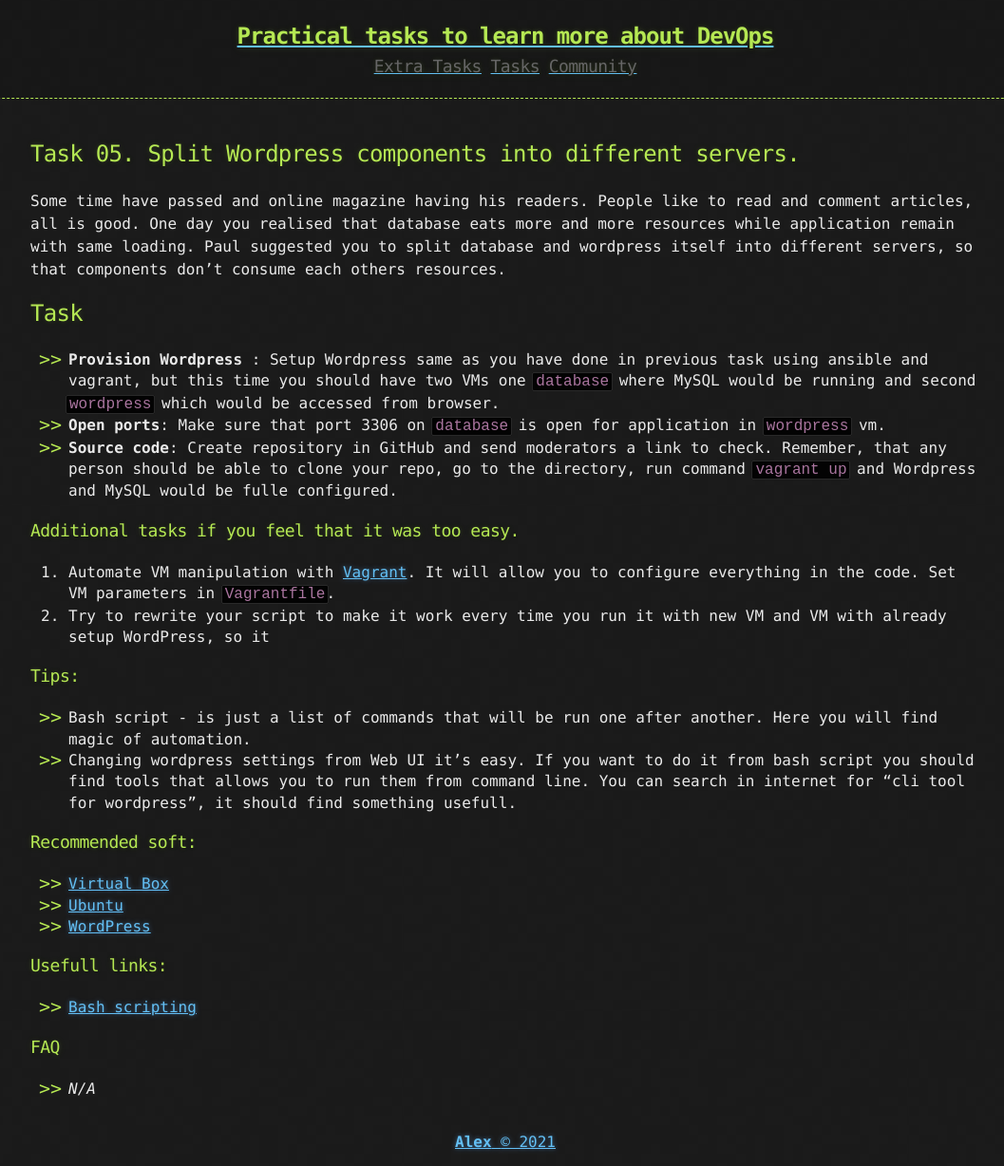
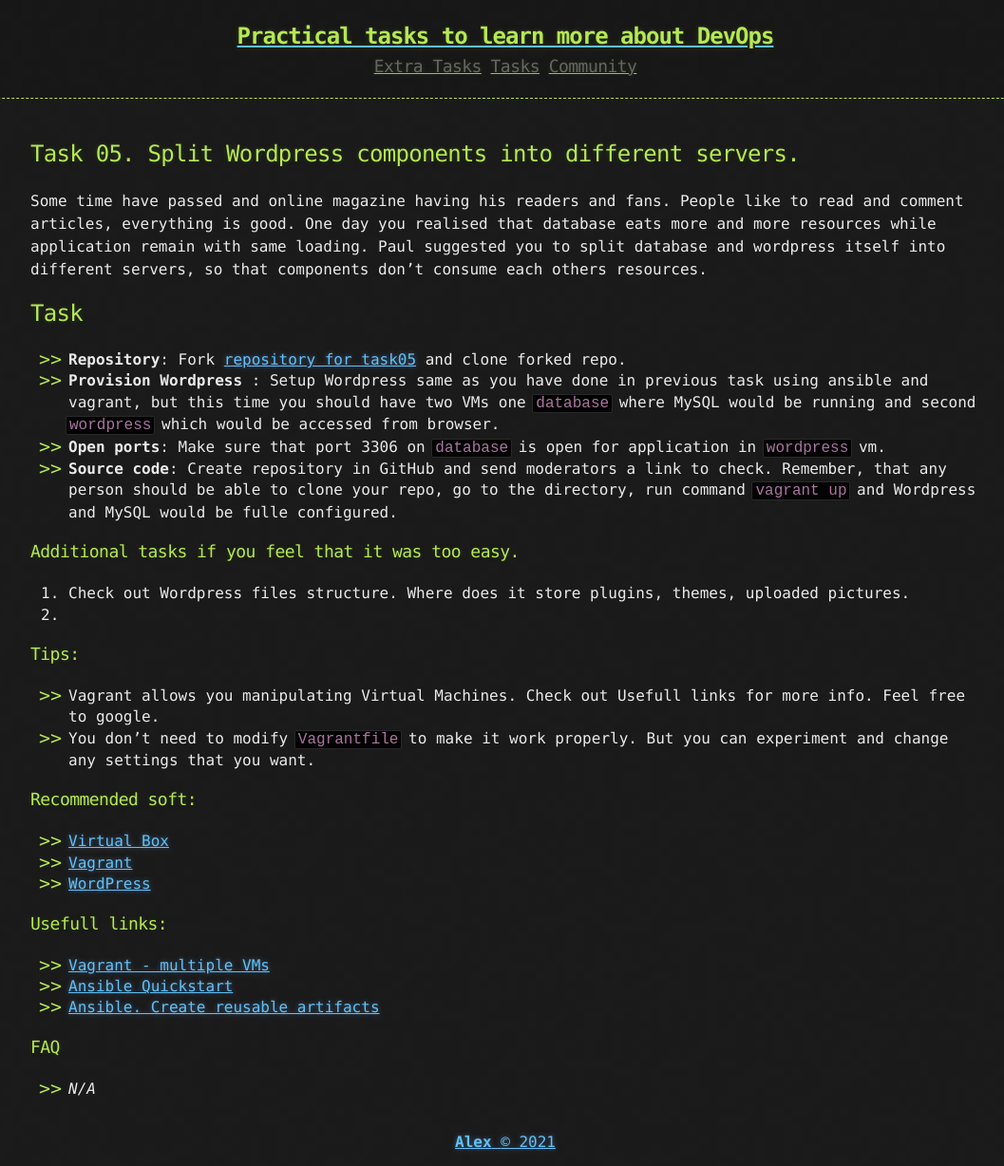
Before and after one commit to korney4eg/korney4eg.github.io, a Jekyll site: the page built from tasks/_posts/2021-01-01-phase1-task5-multi-vm-setup.md, in a window 1280 px wide. Shown: the whole page at 95% size, without its empty margins (108-1165 px from the left). Built offline with Jekyll 4.4.1, drawn with Linux system fonts in a browser that asks for light colours.

Commit message:
Add task05 for Phase01

```diff
--- a/tasks/_posts/2021-01-01-phase1-task5-multi-vm-setup.md
+++ b/tasks/_posts/2021-01-01-phase1-task5-multi-vm-setup.md
@@ -5,33 +5,36 @@ published: true
 tags: "Phase1"
 ---
 
-Some time have passed and online magazine having his readers. People like to read and comment articles, all is good. One day you realised that database eats more and more resources while application remain with same loading. Paul suggested you to split database and wordpress itself into different servers, so that components don't consume each others resources.
+Some time have passed and online magazine having his readers and fans. People like to read and comment articles, everything is good. One day you realised that database eats more and more resources while application remain with same loading. Paul suggested you to split database and wordpress itself into different servers, so that components don't consume each others resources.
 <!--more-->
 
 ## Task
 
+* **Repository**: Fork [repository for task05](https://github.com/learningdevops-makvaz-com/phase01_task05) and clone forked repo.
 * **Provision Wordpress** : Setup Wordpress same as you have done in previous task using ansible and vagrant, but this time you should have two VMs one `database` where MySQL would be running and second `wordpress` which would be accessed from browser.
 * **Open ports**: Make sure that port 3306 on `database` is open for application in `wordpress` vm.
 * **Source code**: Create repository in GitHub and send moderators a link to check. Remember, that any person should be able to clone your repo, go to the directory, run command `vagrant up` and Wordpress and MySQL would be fulle configured.
 
 ### Additional tasks if you feel that it was too easy.
-1. Automate VM manipulation with [Vagrant](https://www.vagrantup.com/downloads). It will allow you to configure everything in the code. Set VM parameters in `Vagrantfile`.
-2. Try to rewrite your script to make it work every time you run it with new VM and VM with already setup WordPress, so it
+1. Check out Wordpress files structure. Where does it store plugins, themes, uploaded pictures.
+2.
 
 ### Tips:
 
-* Bash script - is just a list of commands that will be run one after another. Here you will find magic of automation.
-* Changing wordpress settings from Web UI it's easy. If you want to do it from bash script you should find tools that allows you to run them from command line. You can search in internet for "cli tool for wordpress", it should find something usefull.
+* Vagrant allows you manipulating Virtual Machines. Check out Usefull links for more info. Feel free to google.
+* You don't need to modify `Vagrantfile` to make it work properly. But you can experiment and change any settings that you want.
 
 ### Recommended soft:
 
 * [Virtual Box](https://www.virtualbox.org/wiki/Downloads)
-* [Ubuntu](https://releases.ubuntu.com/20.04/ubuntu-20.04.2-live-server-amd64.iso)
+* [Vagrant](https://www.vagrantup.com/downloads)
 * [WordPress](https://wordpress.org/download/)
 
 ### Usefull links:
 
-* [Bash scripting](https://medium.com/sysf/bash-scripting-everything-you-need-to-know-about-bash-shell-programming-cd08595f2fba)
+* [Vagrant - multiple VMs](https://www.vagrantup.com/docs/multi-machine)
+* [Ansible Quickstart](https://www.redhat.com/en/blog/system-administrators-guide-getting-started-ansible-fast?extIdCarryOver=true&sc_cid=701f2000001OH7YAAW)
+* [Ansible. Create reusable artifacts](https://docs.ansible.com/ansible/latest/user_guide/playbooks_reuse.html)
 
 ### FAQ
 
```
